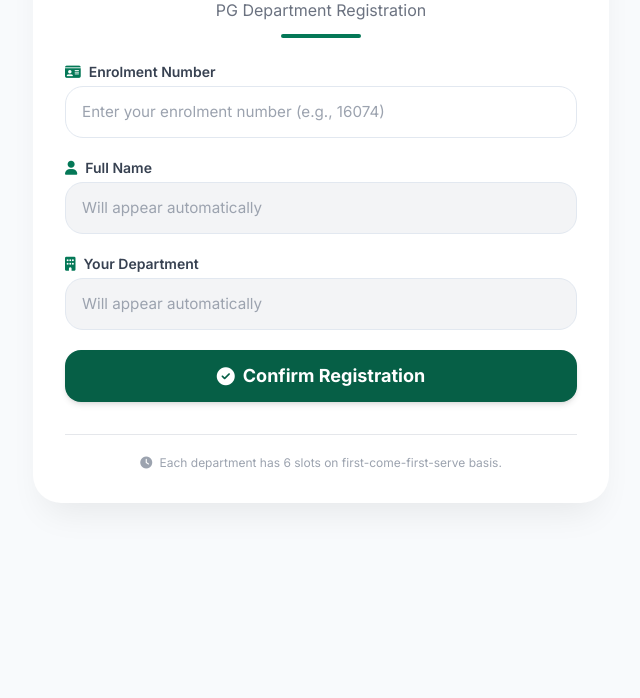
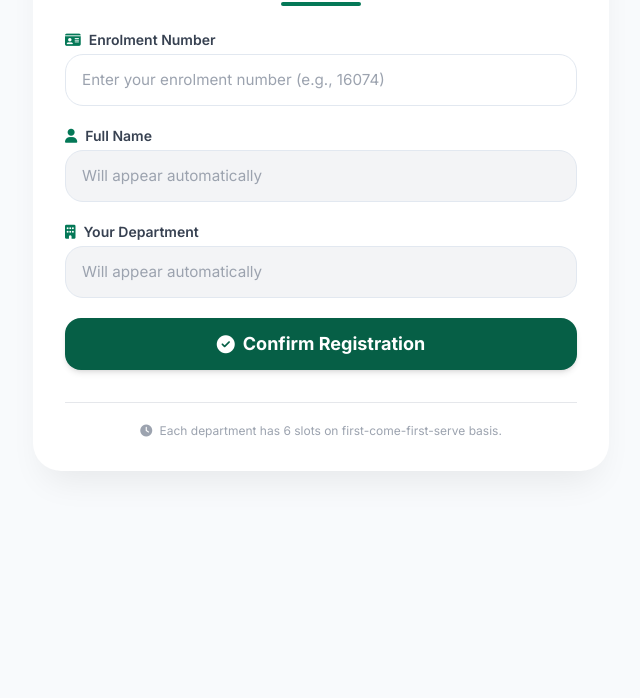
Before and after one commit to MUHAMMEDNASIKKV/MAMBURAM, a plain HTML site: page index.html in a window 1280 px wide. Shown: the part 102-800 px from the top of the page, without its empty margins (319-959 px from the left). Drawn offline with nearby package versions, Linux system fonts and the light colour scheme; no server answers.

Commit message:
Remove description from main portal card
Removed the description paragraph from the main portal card.

```diff
--- a/index.html
+++ b/index.html
@@ -146,7 +146,7 @@
     <div class="max-w-xl w-full mx-auto card-modern p-5 md:p-8 transition-all">
         <div class="text-center mb-6">
             <h1 class="text-2xl md:text-3xl font-extrabold text-gray-800">MAMBURAM QUOTA</h1>
-            <p class="text-gray-500 mt-2">PG Department Registration</p>
+
             <div class="h-1 w-20 bg-emerald-700 mx-auto rounded-full mt-3"></div>
         </div>
 
```
